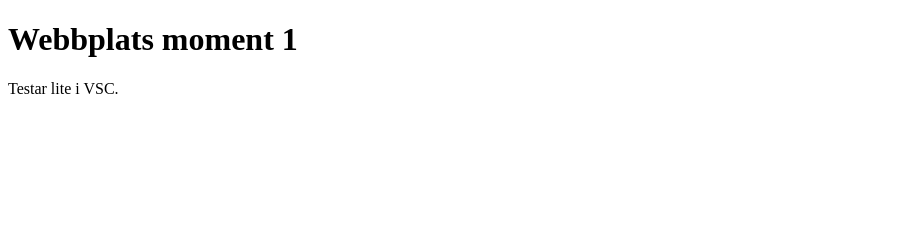
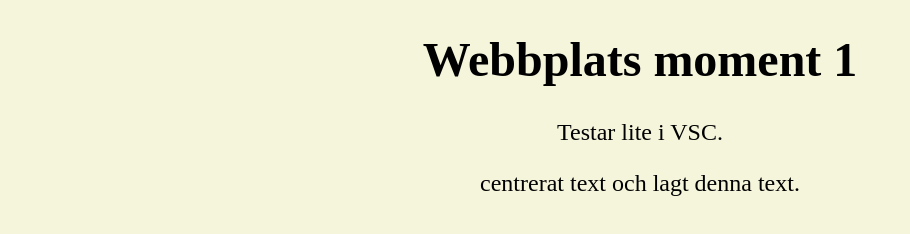
Before and after one commit to Joka1996/Moment1, a plain HTML site: page index.html in a window 1280 px wide. Shown: the whole page, without its empty margins (0-910 px from the left). Drawn offline with Linux system fonts and the light colour scheme.

Commit message:
centrerat text i css + mer text i index

```diff
--- a/css/style.css
+++ b/css/style.css
@@ -3,4 +3,5 @@ body {
   font-family: "Times New Roman", Times, serif;
   color: black;
   font-size: 24px;
+  text-align: center;
 }
--- a/index.html
+++ b/index.html
@@ -4,10 +4,12 @@
     <meta charset="UTF-8" />
     <meta http-equiv="X-UA-Compatible" content="IE=edge" />
     <meta name="viewport" content="width=device-width, initial-scale=1.0" />
+    <link rel="stylesheet" href="css/style.css" />
     <title>Webbplats moment 1</title>
   </head>
   <body>
     <h1>Webbplats moment 1</h1>
     <p>Testar lite i VSC.</p>
+    <p>centrerat text och lagt denna text.</p>
   </body>
 </html>
```
